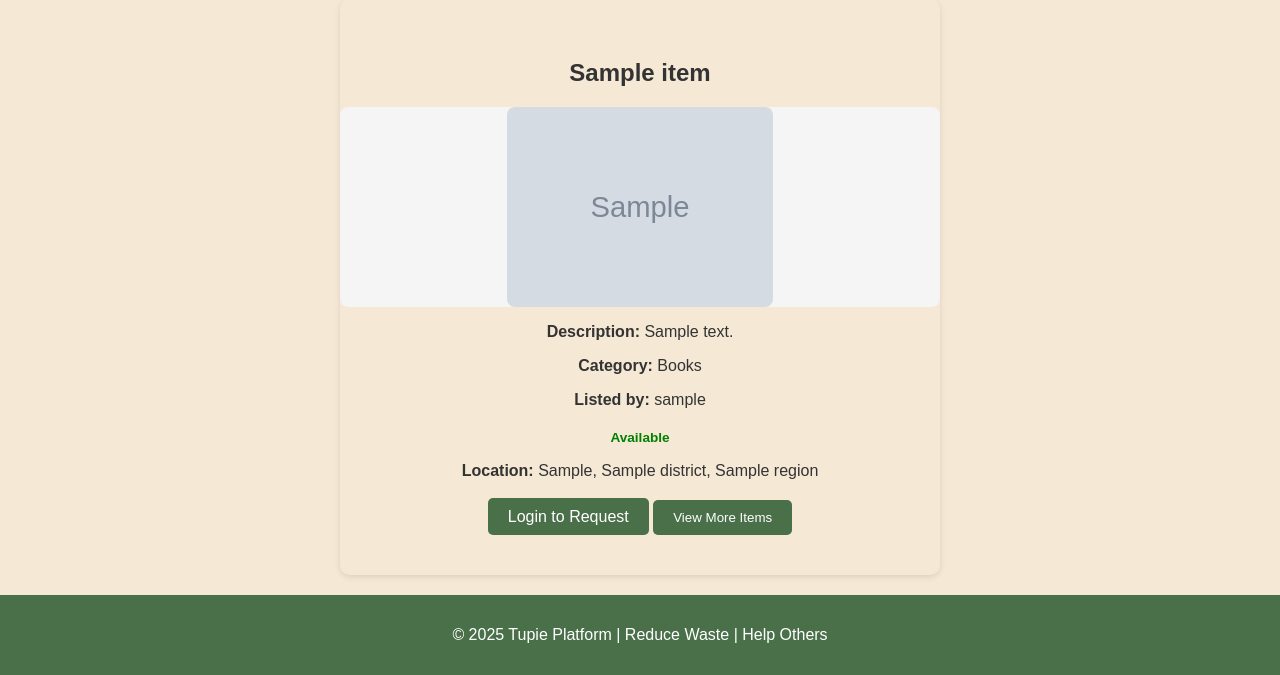
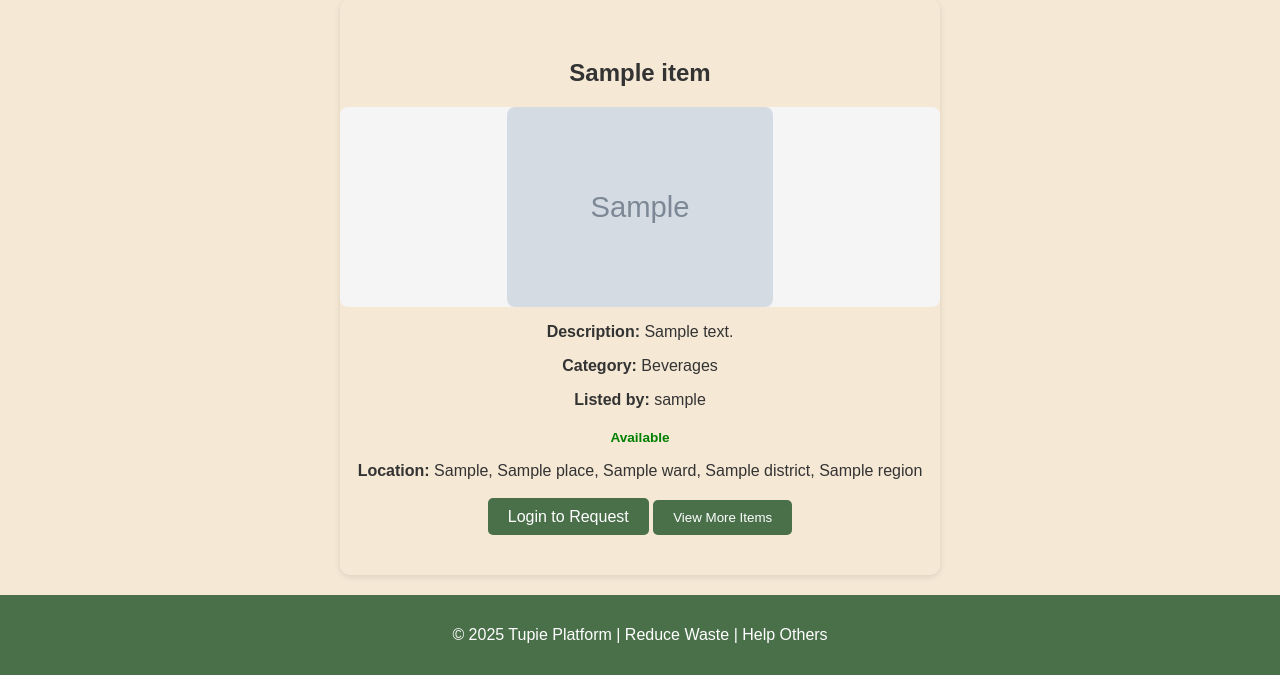
Before and after one commit to msomea/tupie, a Django app: page /item/1/ in a window 1280 px wide. Shown: the part 131-806 px from the top of the page. Run offline with Django 5.2, Linux system fonts and the light colour scheme; tables that the repository leaves empty hold one stand-in row (values such as "Sample post"); grey boxes marked "Sample" are stand-in pictures.

Commit message:
Added Administrator user verification, updated location in item_detail

```diff
--- a/tupie_app/models.py
+++ b/tupie_app/models.py
@@ -8,7 +8,8 @@ from django.utils import timezone
 VERIFICATION_CHOICES = [
     ('unverified', 'Unverified'),
     ('verified', 'Verified User'),
-    ('organization', 'Organization'),
+    ('organization', 'Verified Organization'),
+    ('administrator', 'Administrator'),
 ]
 
 # Country
@@ -94,6 +95,7 @@ class Street(models.Model):
 
 class Item(models.Model):
     CATEGORY_CHOICES = [
+        ("beverages", "Beverages"),
         ("books", 'Books'),
         ('clothing', 'Clothing'),
         ('electronic', 'Electronic'),
--- a/tupie_app/templates/tupie_app/_verification_badge.html
+++ b/tupie_app/templates/tupie_app/_verification_badge.html
@@ -6,6 +6,9 @@
 {% elif user_profile.verification_status == "organization" %}
   <sup class="badge gold-check" title="Verified Organization">💎</sup>
 
+{% elif user_profile.verification_status == "administrator" %}
+  <sup class="badge gold-check" title="Administrator">👑</sup>
+
 {% else %}
   {# Unverified - no badge #}
 {% endif %}
--- a/tupie_app/templates/tupie_app/item_detail.html
+++ b/tupie_app/templates/tupie_app/item_detail.html
@@ -41,8 +41,10 @@
     </p>
 
     <p><strong>Location:</strong>
-        {% if item.street %}{{ item.street }}, {% endif %}
-        {% if item.district %}{{ item.district.district_name }}, {% endif %}
+        {% if item.street %}{{ item.street }},{% endif %}
+        {% if item.place %}{{ item.place.place_name }},{% endif %}
+        {% if item.ward %}{{ item.ward.ward_name }},{% endif %}
+        {% if item.district %}{{ item.district.district_name }},{% endif %}
         {% if item.region %}{{ item.region.region_name }}{% endif %}
     </p>
 
```
Also changed, not shown: tupie_app/migrations/0003_alter_item_category_and_more.py (added).
